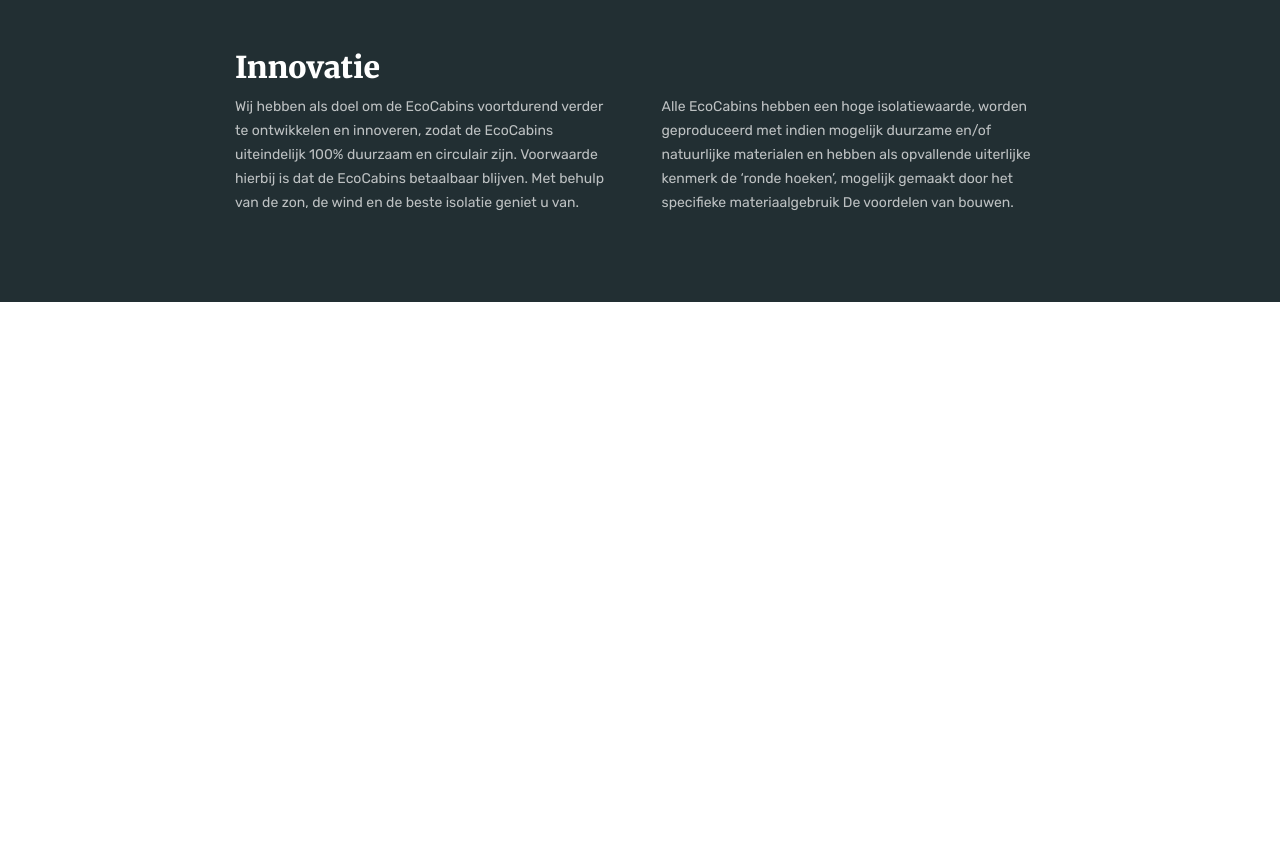
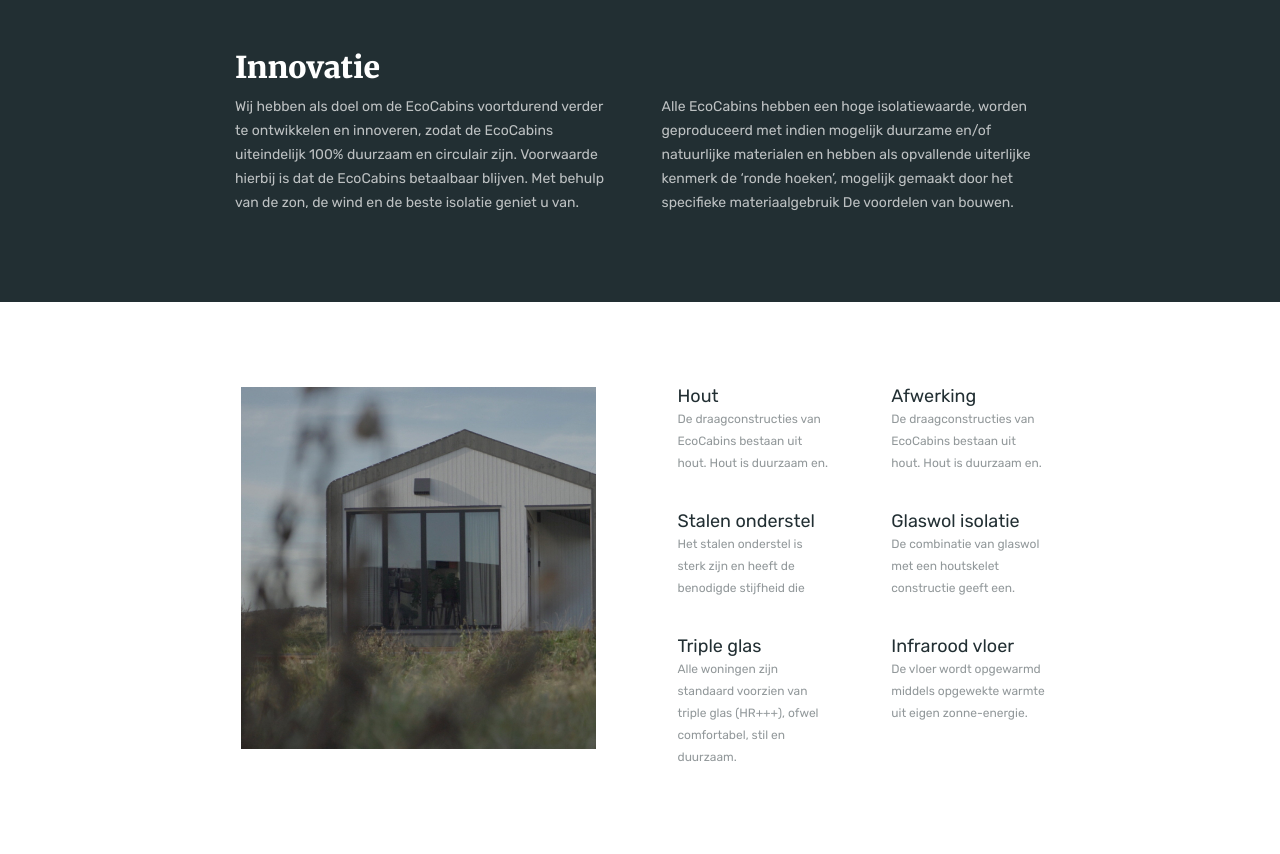
Before and after one commit to hitriylis/EcoCabins, a plain HTML site: page index.html in a window 1280 px wide. Shown: the part 1208-2062 px from the top of the page. Before the commit the page ends 1510 px from the top, so only its background shows below. Drawn offline with nearby package versions, Linux system fonts and the light colour scheme.

Commit message:
landing fourth  page

```diff
--- a/css/style.css
+++ b/css/style.css
@@ -352,6 +352,47 @@ body {
   opacity: 0.7;
 }
 
+/* info page styles */
+.info {
+  padding: 85px 0;
+}
+
+.info__container {
+  display: grid;
+  grid-template-columns: repeat(2, 1fr);
+  column-gap: 75px;
+  row-gap: 30px;
+}
+
+.info__image {
+  text-align: center;
+}
+
+.info__image img {
+  max-width: 100%;
+}
+
+.info__content {
+  display: grid;
+  grid-template-columns: repeat(2, 1fr);
+  column-gap: 60px;
+  row-gap: 37px;
+}
+
+.info__title {
+  font-size: 18px;
+}
+
+.info__title:not(:last-child) {
+  margin-bottom: 4px;
+}
+
+.info__text {
+  font-size: 12px;
+  line-height: 183%;
+  opacity: 0.7;
+}
+
 /* media */
 @media screen and (min-width: 767.98px) {
   .materials::before {
@@ -378,6 +419,16 @@ body {
   }
 }
 
+@media screen and (max-width: 840px) {
+  .info__container {
+    column-gap: 25px;
+  }
+
+  .info__content {
+    column-gap: 20px;
+  }
+}
+
 @media screen and (max-width: 767.98px) {
   .title {
     font-size: 24px;
@@ -393,6 +444,18 @@ body {
 
   .innovate {
     padding: 30px 0;
+  }
+
+  .info {
+    padding: 30px 0;
+  }
+
+  .info__container {
+    grid-template-columns: auto;
+  }
+
+  .info__title {
+    font-size: 16px;
   }
 }
 
--- a/index.html
+++ b/index.html
@@ -112,6 +112,69 @@
             </div>
           </div>
         </section>
+        <div class="page__info info">
+          <div class="info__container">
+            <div class="info__image">
+              <img src="img/info/01.jpg" alt="EcoCabins house" />
+            </div>
+            <div class="info__content">
+              <article class="info__item">
+                <h4 class="info__title title--dark">Hout</h4>
+                <div class="info__text text">
+                  <p>
+                    De draagconstructies van EcoCabins bestaan uit hout. Hout is
+                    duurzaam en.
+                  </p>
+                </div>
+              </article>
+              <article class="info__item">
+                <h4 class="info__title title--dark">Afwerking</h4>
+                <div class="info__text text">
+                  <p>
+                    De draagconstructies van EcoCabins bestaan uit hout. Hout is
+                    duurzaam en.
+                  </p>
+                </div>
+              </article>
+              <article class="info__item">
+                <h4 class="info__title title--dark">Stalen onderstel</h4>
+                <div class="info__text text">
+                  <p>
+                    Het stalen onderstel is sterk zijn en heeft de benodigde
+                    stijfheid die
+                  </p>
+                </div>
+              </article>
+              <article class="info__item">
+                <h4 class="info__title title--dark">Glaswol isolatie</h4>
+                <div class="info__text text">
+                  <p>
+                    De combinatie van glaswol met een houtskelet constructie
+                    geeft een.
+                  </p>
+                </div>
+              </article>
+              <article class="info__item">
+                <h4 class="info__title title--dark">Triple glas</h4>
+                <div class="info__text text">
+                  <p>
+                    Alle woningen zijn standaard voorzien van triple glas
+                    (HR+++), ofwel comfortabel, stil en duurzaam.
+                  </p>
+                </div>
+              </article>
+              <article class="info__item">
+                <h4 class="info__title title--dark">Infrarood vloer</h4>
+                <div class="info__text text">
+                  <p>
+                    De vloer wordt opgewarmd middels opgewekte warmte uit eigen
+                    zonne-energie.
+                  </p>
+                </div>
+              </article>
+            </div>
+          </div>
+        </div>
       </main>
       <footer class="footer"></footer>
     </div>
```
Also changed, not shown: img/info/01.jpg (added).
